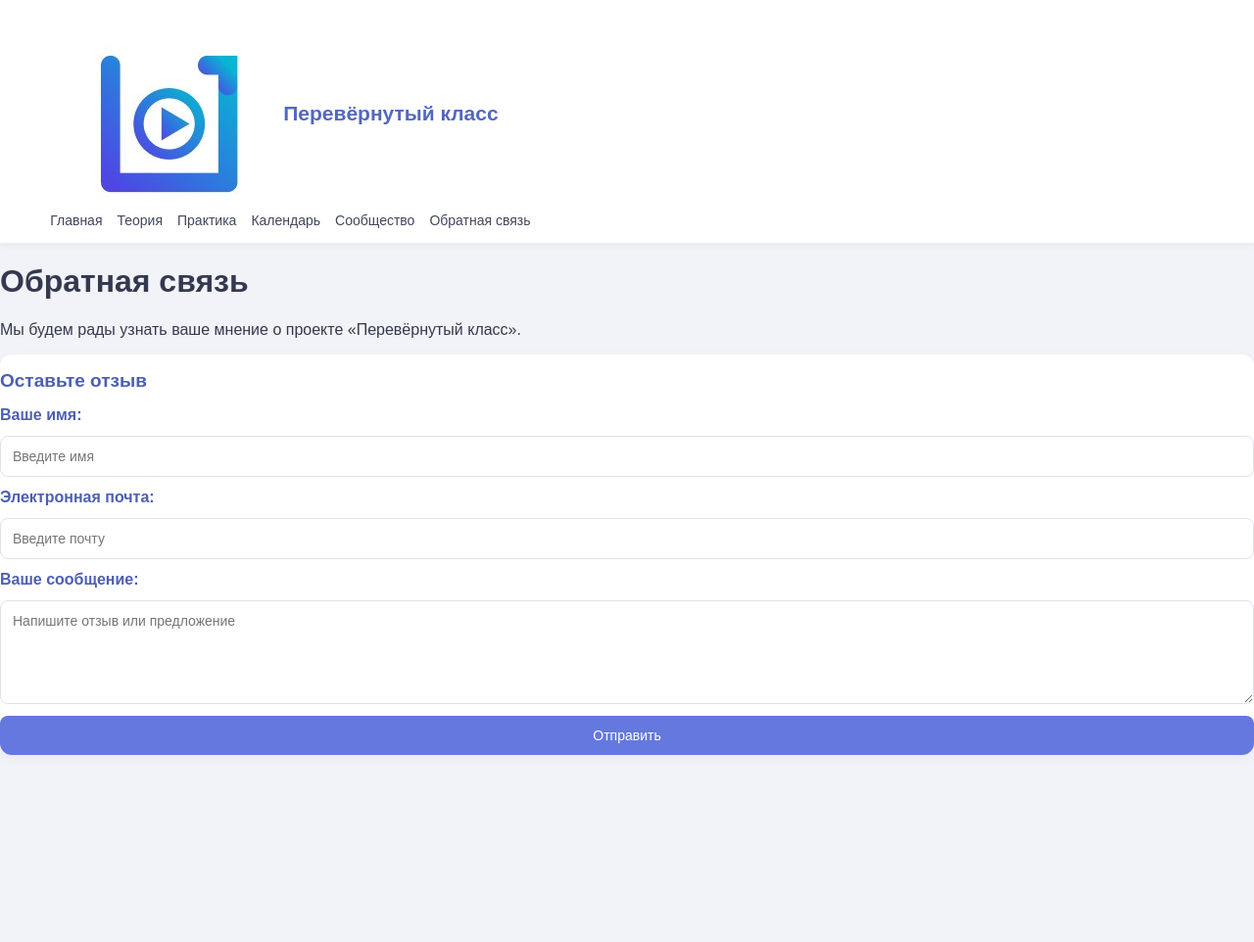
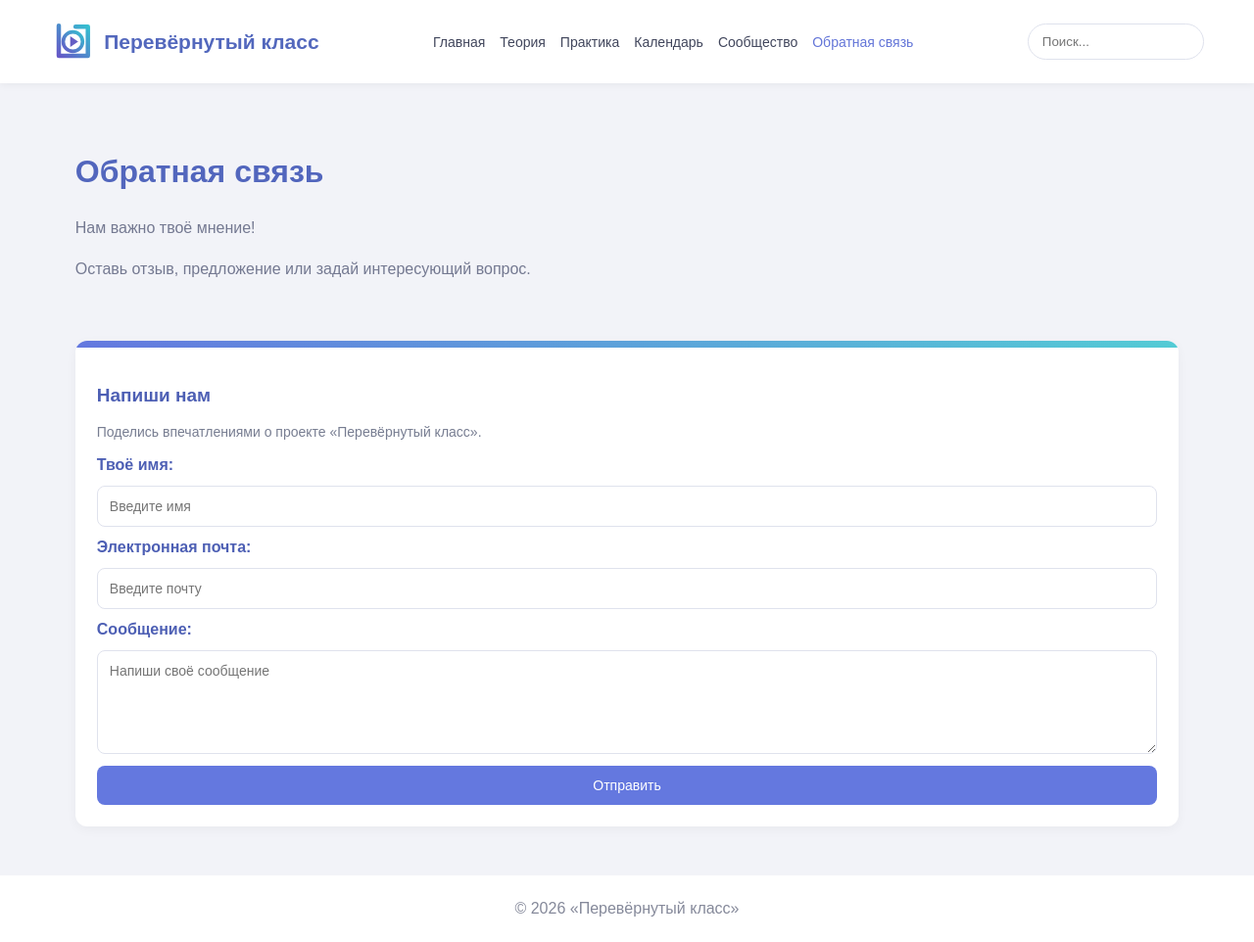
Before and after one commit to marrryyy11/perevernuty-klass, a plain HTML site: page feedback.html in a window 1280 px wide. Shown: the whole page at 98% size. Before the commit the page ends 800 px from the top, so only its background shows below. Drawn offline with Linux system fonts and the light colour scheme.

Commit message:
Update feedback.html

```diff
--- a/feedback.html
+++ b/feedback.html
@@ -9,44 +9,66 @@
 <body>
 
 <header>
-    <div class="header-content">
    <div class="logo">
-            <img src="logo.jpg" alt="Логотип Перевёрнутого класса" class="site-logo">
+       <svg viewBox="0 0 50 50" xmlns="http://www.w3.org/2000/svg">
+           <defs>
+               <linearGradient id="logoGradient" x1="0" y1="1" x2="1" y2="0">
+                   <stop offset="0%" stop-color="#6559c7"/>
+                   <stop offset="100%" stop-color="#35bfd0"/>
+               </linearGradient>
+           </defs>
+           <path d="M10 7 V41 H43 V8 H29" fill="none" stroke="url(#logoGradient)" stroke-width="5" stroke-linecap="round" stroke-linejoin="round"/>
+           <circle cx="26" cy="25" r="11" fill="none" stroke="url(#logoGradient)" stroke-width="4"/>
+           <path d="M23 19 L32 25 L23 31 Z" fill="#655fc4"/>
+       </svg>
        <span>Перевёрнутый класс</span>
    </div>
-
    <nav>
        <a href="index.html">Главная</a>
        <a href="theory.html">Теория</a>
        <a href="practice.html">Практика</a>
        <a href="calendar.html">Календарь</a>
        <a href="community.html">Сообщество</a>
-            <a href="feedback.html">Обратная связь</a>
+       <a class="active" href="feedback.html">Обратная связь</a>
    </nav>
-    </div>
+   <input class="search" type="search" placeholder="Поиск...">
 </header>
 
-<main class="container">
+<section class="hero">
    <h1>Обратная связь</h1>
-    <p>Мы будем рады узнать ваше мнение о проекте «Перевёрнутый класс».</p>
+   <p>Нам важно твоё мнение!</p>
+   <p>Оставь отзыв, предложение или задай интересующий вопрос.</p>
+</section>
 
-    <section class="card">
-        <h2>Оставьте отзыв</h2>
+<main
+SVG namespace
+www.w3.org
 
+
+class="content">
+   <div class="cards">
+       <article class="card">
+           <div class="card-line"></div>
+           <div class="card-content">
+               <h2>Напиши нам</h2>
+               <p>Поделись впечатлениями о проекте «Перевёрнутый класс».</p>
                <form>
-            <label for="name">Ваше имя:</label>
+                   <label for="name">Твоё имя:</label>
                    <input type="text" id="name" placeholder="Введите имя">
 
                    <label for="email">Электронная почта:</label>
                    <input type="email" id="email" placeholder="Введите почту">
 
-            <label for="message">Ваше сообщение:</label>
-            <textarea id="message" rows="5" placeholder="Напишите отзыв или предложение"></textarea>
+                   <label for="message">Сообщение:</label>
+                   <textarea id="message" rows="5" placeholder="Напиши своё сообщение"></textarea>
 
                    <button type="button">Отправить</button>
                </form>
-    </section>
+           </div>
+       </article>
+   </div>
 </main>
 
+<footer>© 2026 «Перевёрнутый класс»</footer>
 </body>
 </html>
```
Lines whose indentation alone changed are shown as unchanged.
